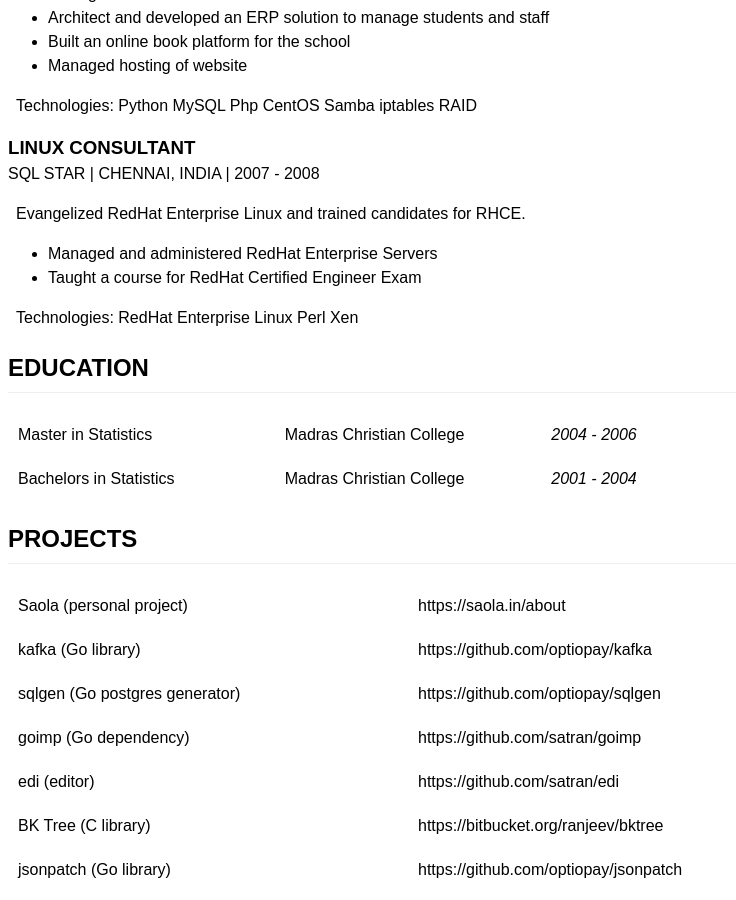
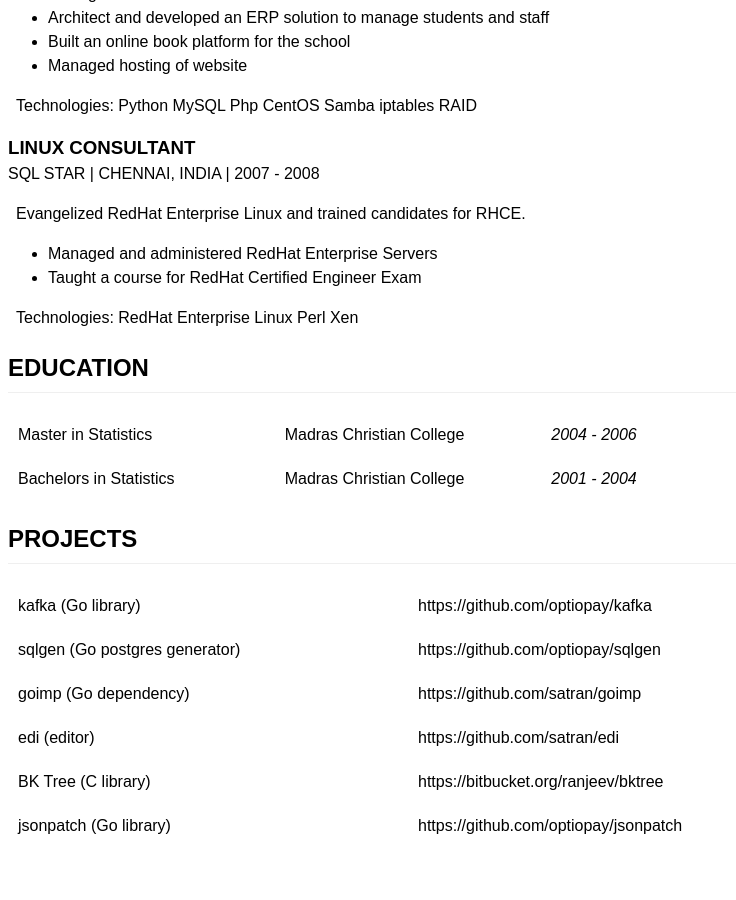
Before and after one commit to satran/satran.github.io, a Jekyll site: the page built from resume/index.md, in a window 1280 px wide and 900 px high, scrolled down 1289 px. Shown: the whole window, without its empty margins (0-736 px from the left). Built offline with Jekyll 4.4.1, drawn with Linux system fonts in a browser that asks for light colours; after the commit the page ends 2145 px from its top, so only the background shows below that.

Commit message:
Remove saola

```diff
--- a/resume/index.md
+++ b/resume/index.md
@@ -87,7 +87,6 @@ Bachelors in Statistics | Madras Christian College | _2001 - 2004_
 
 ## Projects
 
-Saola (personal project) | [https://saola.in/about](https://saola.in/about)
 kafka (Go library) | [https://github.com/optiopay/kafka](https://github.com/optiopay/kafka)
 sqlgen (Go postgres generator) | [https://github.com/optiopay/sqlgen](https://github.com/optiopay/sqlgen)
 goimp (Go dependency) | [https://github.com/satran/goimp](https://github.com/satran/goimp)
```
